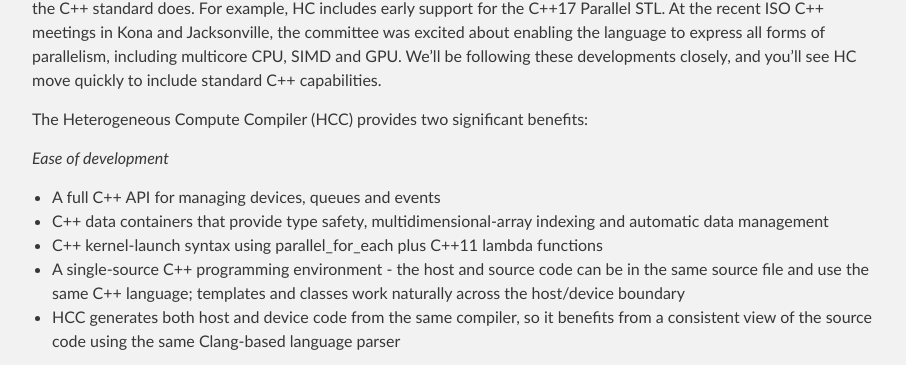
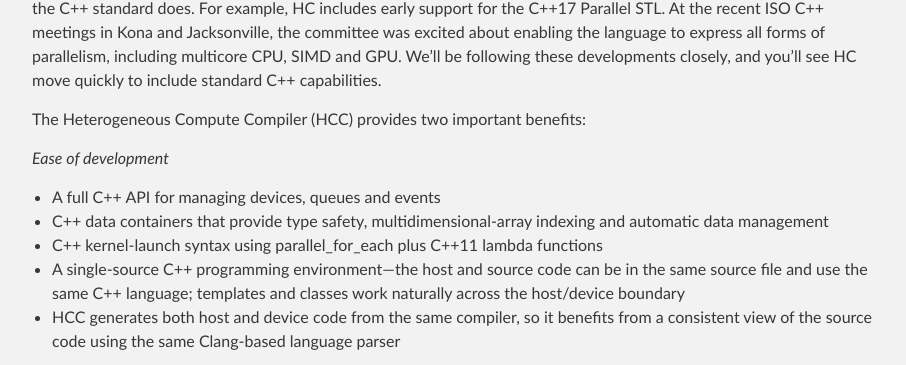
Before and after one commit to ROCm/ROCm.github.io, a Jekyll site: the page built from languages.md, in a window 1280 px wide and 900 px high, scrolled down 431 px. Shown: the part 151-516 px from the top of the window, without its empty margins (183-1089 px from the left). Built offline with Jekyll 4.4.1, drawn with Linux system fonts in a browser that asks for light colours.

Commit message:
Update languages.md

```diff
--- a/languages.md
+++ b/languages.md
@@ -23,7 +23,7 @@
 closely, and you’ll see HC move quickly to include standard C++
 capabilities.
 
-The Heterogeneous Compute Compiler (HCC) provides two significant
+The Heterogeneous Compute Compiler (HCC) provides two important
 benefits:
 
 *Ease of development*
@@ -33,7 +33,7 @@
    multidimensional-array indexing and automatic data management
  * C++ kernel-launch syntax using parallel_for_each plus C++11 lambda
    functions
- * A single-source C++ programming environment - the host and source
+ * A single-source C++ programming environment---the host and source
    code can be in the same source file and use the same C++ language;
    templates and classes work naturally across the host/device
    boundary
```
